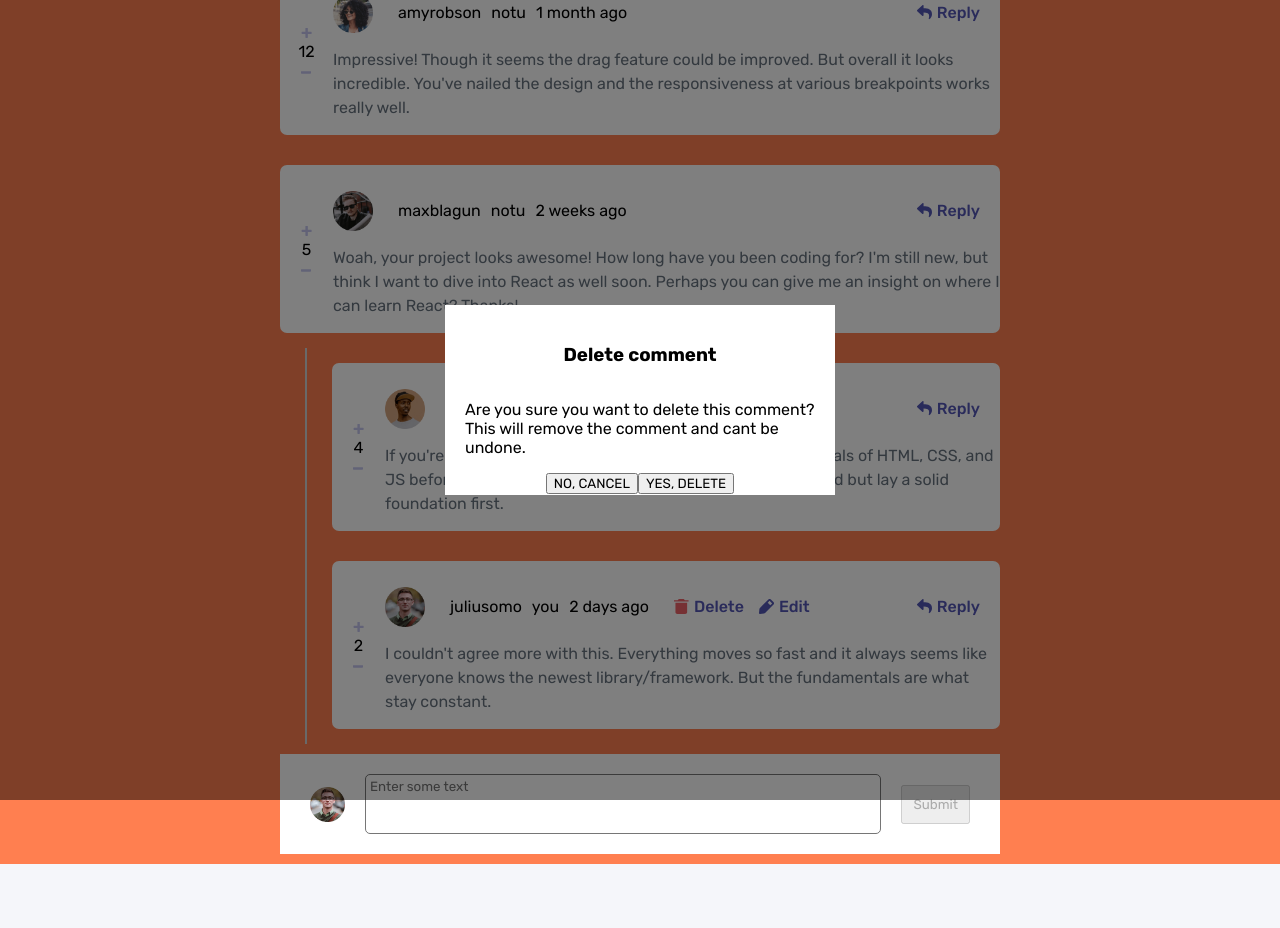
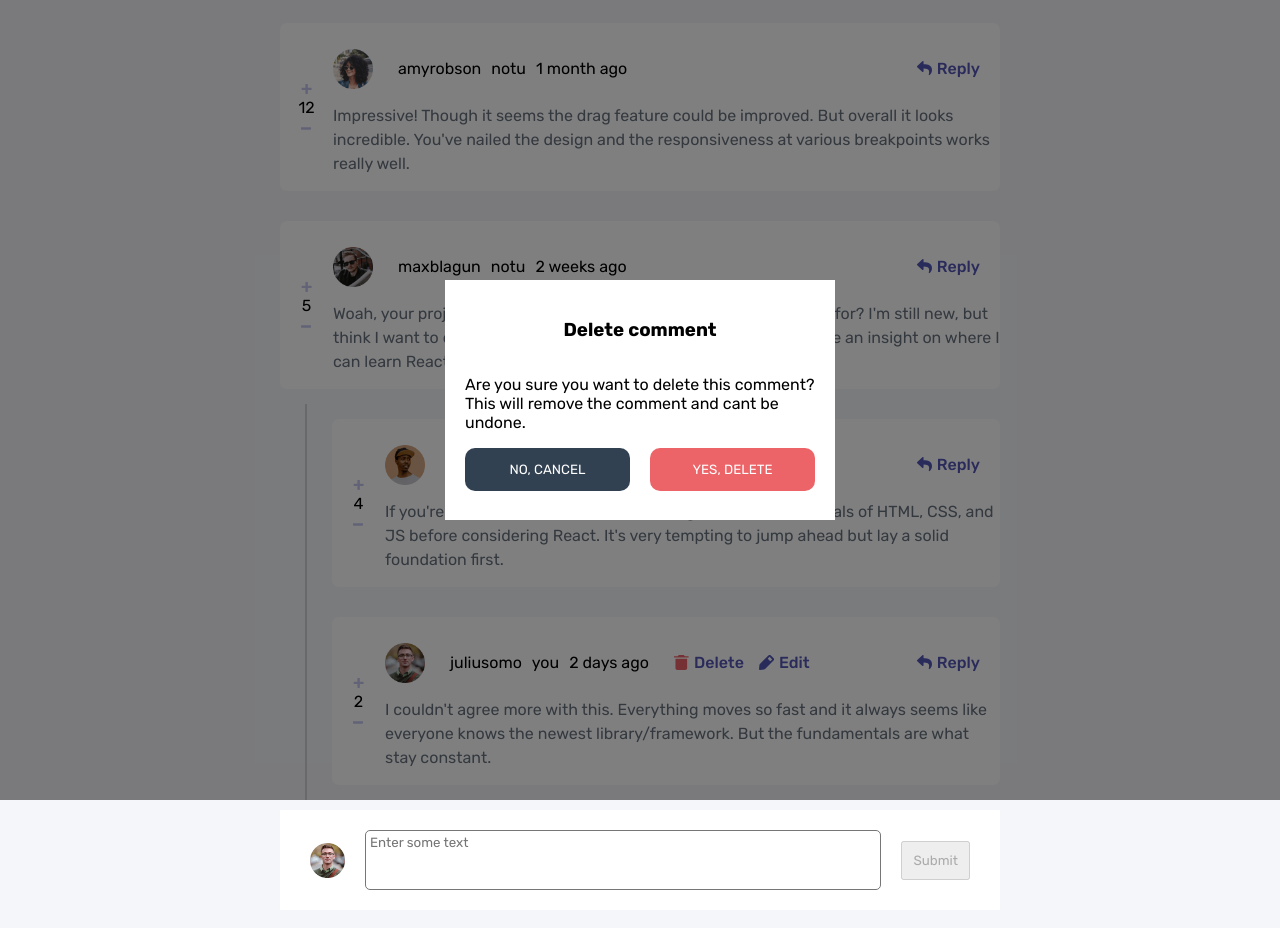
Before and after one commit to Berkeleyvh24/interactive-comments-section-main, a React (Vite) app: page / in a window 1280 px wide. Both pictures are taken after a click on the link "Delete". Before the commit the page ends 864 px from the top, so only its background shows below. Built offline with nearby package versions, Linux system fonts and the light colour scheme; the HTML template or start-up script is replaced by a standard one.

Commit message:
add delete prechecks

```diff
--- a/src/App.css
+++ b/src/App.css
@@ -3,11 +3,8 @@ body{
     display: flex;
     justify-content: center;
     align-items: center;
-    position: relative;
-    height: 100vh;
 }
 .app-container{
-    background-color: coral;
     position: relative;
     justify-content: center;
     align-items: center;
--- a/src/Components/Comment.tsx
+++ b/src/Components/Comment.tsx
@@ -14,7 +14,7 @@ export default function CommentComponent({
   comment,
   activeUserName,
 }: CommentComponentInterface) {
-  const { handleEditComment, setCommentToDelete, setModalDisplayOpened,handleDeleteComment} = useContext(CommentsContext);
+  const { handleEditComment, setCommentToDelete, setModalDisplayOpened} = useContext(CommentsContext);
   const [count, setCount] = useState(comment.score);
   const [isHidden, setIsHidden] = useState<boolean>(true);
   const [editText, setEditText] = useState<boolean>(false);
@@ -61,7 +61,6 @@ export default function CommentComponent({
     console.log('yooo')
     setCommentToDelete!(comment.id)
     setModalDisplayOpened!(true)
-    handleDeleteComment!()
   }
 
   return (
--- a/src/Components/DeleteModal.tsx
+++ b/src/Components/DeleteModal.tsx
@@ -3,11 +3,17 @@ import { CommentsContext } from "../context";
 import "./deleteModal.css";
 
 export default function DeleteModal() {
-  const { modalDisplayOpened, setModalDisplayOpened } =
+  const { modalDisplayOpened, setModalDisplayOpened, handleDeleteComment, commentToDelete} =
     useContext(CommentsContext);
 
+    const deleteCommentWithId = (event: React.MouseEvent<HTMLButtonElement>):void => {
+      event.stopPropagation();
+      handleDeleteComment!(commentToDelete)
+      setModalDisplayOpened!(false)
+    }
+
   return (
-    <div className="modal">
+    <>
       {modalDisplayOpened && (
         <div className="modal-card">
           <div className="modal-inner-card">
@@ -20,11 +26,11 @@ export default function DeleteModal() {
               <button onClick={() => setModalDisplayOpened!(false)}>
                 NO, CANCEL
               </button>
-              <button>YES, DELETE</button>
+              <button onClick={deleteCommentWithId}>YES, DELETE</button>
             </div>
           </div>
         </div>
       )}
-    </div>
+    </>
   );
 }
--- a/src/Components/deleteModal.css
+++ b/src/Components/deleteModal.css
@@ -32,10 +32,47 @@
     justify-content: flex-start;
     align-items: center;
     padding: 20px;
-    height: 150px;
+    height: 200px;
     width: 350px;
+
 }
 
-/* .modal-card-buttons{
-    flex:
-} */
+.modal-card-buttons{
+    width: 100%;
+    display: flex;
+    justify-content: center;
+    align-items: center;
+    gap: 20px;
+
+    h1 {
+        color:var(--dark-blue);
+        font-weight: 500;
+        font-size: 20px;
+    }
+
+    p {
+        color: var(--grayish-blue);
+    }
+
+    button{
+        border: none;
+        color: white;
+        background-color: var(--soft-red);
+        padding: 14px 26px;
+        border-radius: 10px;
+        width: 250px;
+    }
+
+    button:hover{
+        cursor: pointer;
+        background-color: var(--pale-red);
+    }
+
+    button:first-child {
+        background-color: var(--dark-blue);
+    }
+}
+
+.modal-card-buttons button:first-child:hover {
+    background-color: var(--grayish-blue);
+}
--- a/src/context.tsx
+++ b/src/context.tsx
@@ -15,7 +15,7 @@ interface FunctionalContext{
     handleReplyCommentSubmit?: (replyingTo: Comment, comment: string, user: User) => void;
     handleEditComment?: (commentId: number, newComment: string) => void;
     handleCommentAddition?: (newComment: string) => void
-    handleDeleteComment?: () => void
+    handleDeleteComment?: (commentId: number) => void
     setCommentToDelete?: Dispatch<SetStateAction<number>>;
     setModalDisplayOpened?: Dispatch<SetStateAction<boolean>>;
 }
@@ -100,7 +100,8 @@ export function CommentContextProvider({ children }: CommentsContextProps): Reac
         setIncrementCommentId((prevIncrementCommentId) => prevIncrementCommentId + 1);
     };
 
-    const handleDeleteComment = (): void => {
+    const handleDeleteComment = (commentId: number): void => {
+        console.log(commentId, '---')
         setData((prevData) => {
             return prevData
         })
```
